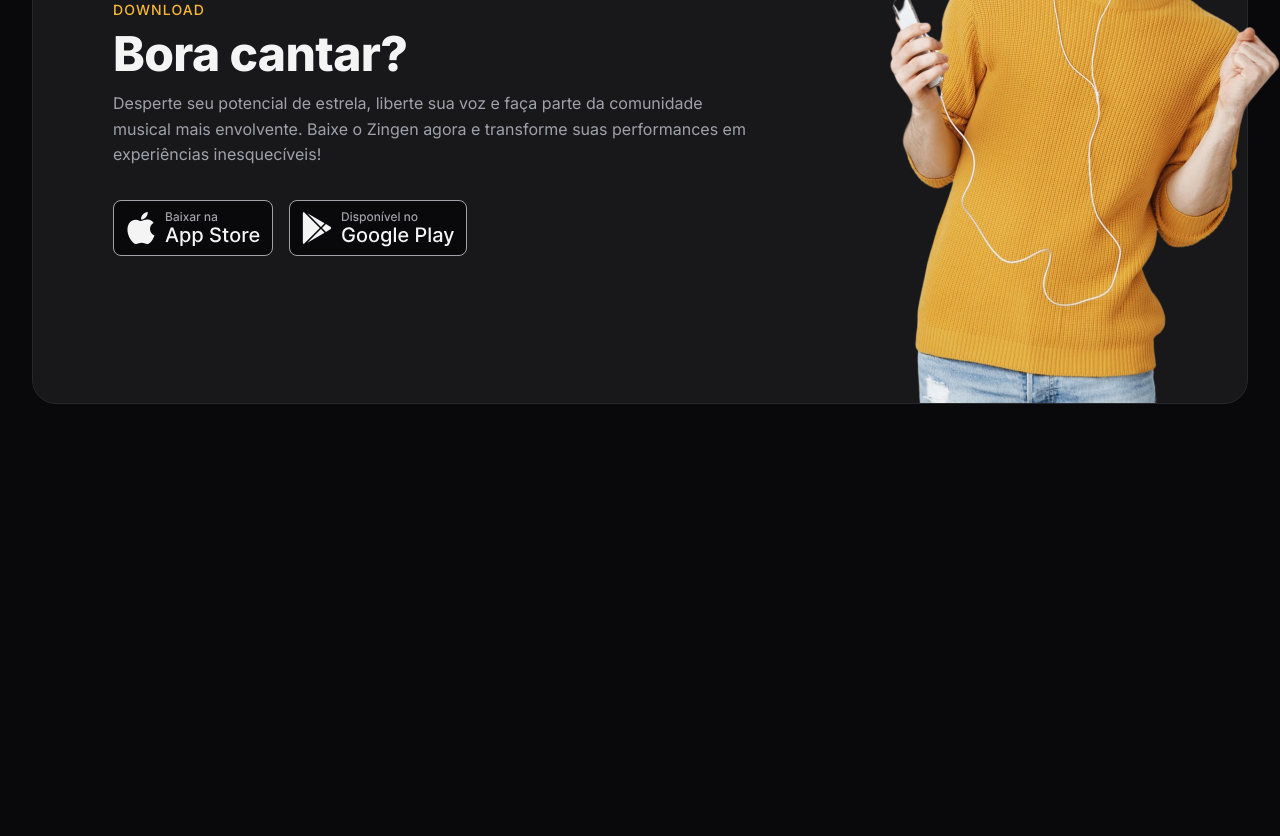
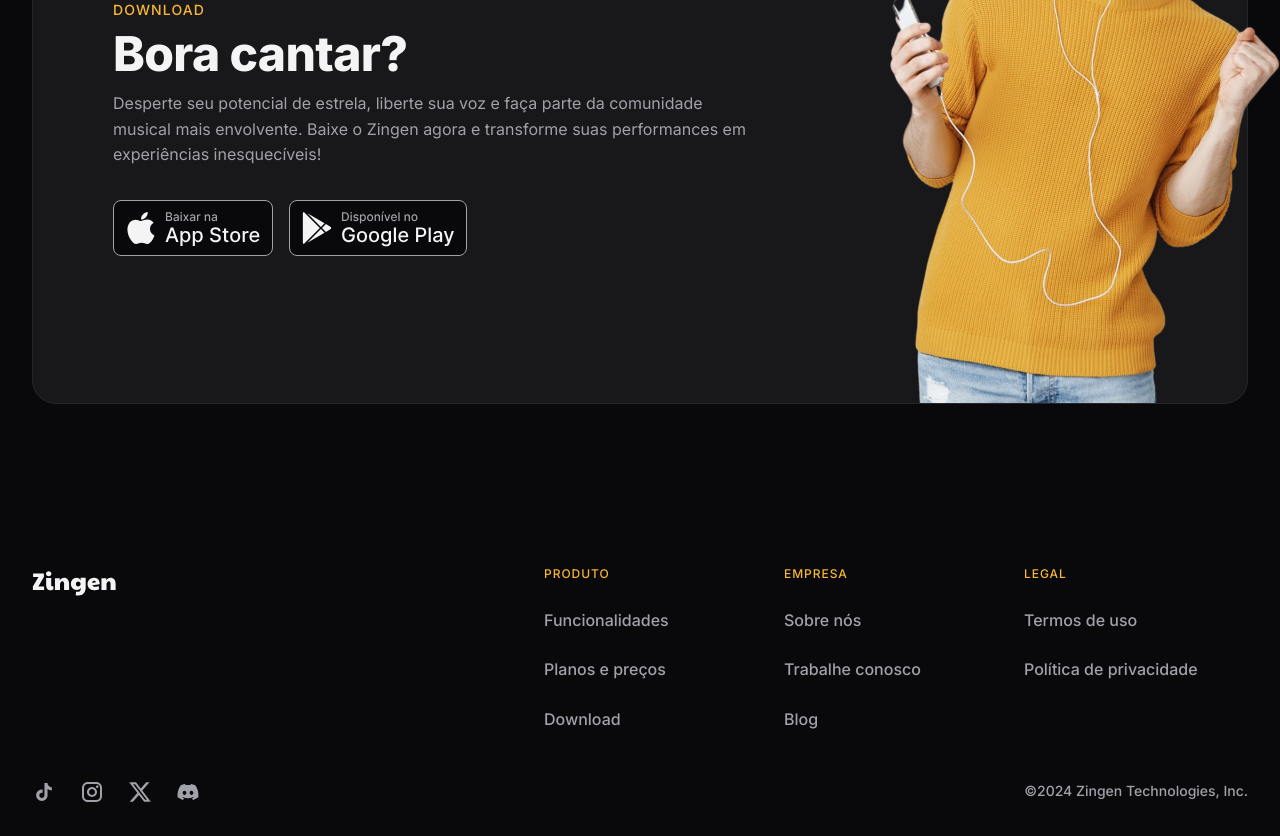
Before and after one commit to ruhancmendes/Projeto-Zingen, a plain HTML site: page index.html in a window 1280 px wide. Shown: the part 3769-4605 px from the top of the page. Before the commit the page ends 4253 px from the top, so only its background shows below. Drawn offline with Linux system fonts and the light colour scheme.

Commit message:
add footer

```diff
--- a/index.html
+++ b/index.html
@@ -52,48 +52,83 @@
             <strong>Conheça o app</strong>
             <h2>O aplicativo perfeito para aprender a cantar</h2>
           </header>
-          <p>Nosso algoritmo de Inteligência Artificial permite remover a voz original e manter as melodias das músicas. Dessa forma, temos o maior repertório musical para Karaokê! Além disso, ao cantar, sua voz e afinação é comparada pelo algoritmo permitindo uma avaliação precisa da sua performance te ajudando a melhorar seu canto. </p>
+          <p>
+            Nosso algoritmo de Inteligência Artificial permite remover a voz
+            original e manter as melodias das músicas. Dessa forma, temos o
+            maior repertório musical para Karaokê! Além disso, ao cantar, sua
+            voz e afinação é comparada pelo algoritmo permitindo uma avaliação
+            precisa da sua performance te ajudando a melhorar seu canto.
+          </p>
         </div>
         <div>
-          <img class="desktop-only" src="assets/smartphones.png">
+          <img class="desktop-only" src="assets/smartphones.png" />
         </div>
       </div>
     </section>
     <section id="features">
       <div class="cards container py-xl grid gap-1.5">
         <div class="card py-lg px-lg">
-          <img src="assets/icons/MagicWand.svg">
+          <img src="assets/icons/MagicWand.svg" />
           <h3>A maior biblioteca de músicas de Karaokê!</h3>
-          <p>Nossa IA remove a voz de qualquer música e a deixa pronta pra cantar, num passe de mágica!</p>
+          <p>
+            Nossa IA remove a voz de qualquer música e a deixa pronta pra
+            cantar, num passe de mágica!
+          </p>
         </div>
         <div class="card py-lg px-lg">
           <div>
-            <img src="assets/icons/GameController.svg">
+            <img src="assets/icons/GameController.svg" />
             <h3>Experiência gamificada</h3>
-            <p>Sua performance é pontuada de acordo com nosso algoritmo ultra preciso. Desafie-se, ganhe reconhecimento e comemore sua evolução!</p>
+            <p>
+              Sua performance é pontuada de acordo com nosso algoritmo ultra
+              preciso. Desafie-se, ganhe reconhecimento e comemore sua evolução!
+            </p>
           </div>
-          <img class="desktop-only" src="assets/Tela 2.png" alt="imagem do app no celular">
+          <img
+            class="desktop-only"
+            src="assets/Tela 2.png"
+            alt="imagem do app no celular"
+          />
         </div>
         <div class="card py-lg px-lg">
-          <img src="assets/icons/MicrophoneStage.svg">
+          <img src="assets/icons/MicrophoneStage.svg" />
           <h3>Grave suas performances</h3>
-          <p>Seja para compartilhar com os amigos ou para acompanhar sua evolução, nosso recurso de gravação de áudio e vídeo permite que você aproveite a experiência ao máximo! </p>
+          <p>
+            Seja para compartilhar com os amigos ou para acompanhar sua
+            evolução, nosso recurso de gravação de áudio e vídeo permite que
+            você aproveite a experiência ao máximo!
+          </p>
         </div>
         <div class="card py-lg px-lg">
           <div>
-            <img src="assets/icons/UsersThree.svg">
+            <img src="assets/icons/UsersThree.svg" />
             <h3>Compartilhe com a comunidade</h3>
-            <p>Compartilhe suas gravações com a comunidade, interaja e explore a performance vocal de outras pessoas no seu feed!</p>
+            <p>
+              Compartilhe suas gravações com a comunidade, interaja e explore a
+              performance vocal de outras pessoas no seu feed!
+            </p>
           </div>
-          <img class="desktop-only" src="assets/Tela 1.png" alt="imagem do app no celular">
+          <img
+            class="desktop-only"
+            src="assets/Tela 1.png"
+            alt="imagem do app no celular"
+          />
         </div>
         <div class="card py-lg px-lg">
           <div>
-            <img src="assets/icons/MusicNotes.svg">
+            <img src="assets/icons/MusicNotes.svg" />
             <h3>Letras em tempo-real</h3>
-            <p>Nunca perca o ritmo com as letras das músicas sincronizadas e exibidas em tempo real. Você também pode ativar a voz original da música para ajudar.</p>
+            <p>
+              Nunca perca o ritmo com as letras das músicas sincronizadas e
+              exibidas em tempo real. Você também pode ativar a voz original da
+              música para ajudar.
+            </p>
           </div>
-          <img class="desktop-only" src="assets/Tela 3.png" alt="imagem do app no celular">
+          <img
+            class="desktop-only"
+            src="assets/Tela 3.png"
+            alt="imagem do app no celular"
+          />
         </div>
       </div>
     </section>
@@ -108,7 +143,11 @@
             <h3>Básico</h3>
             <p>Baixe o app e comece a cantar agora mesmo!</p>
             <zin-pricing>Grátis</zin-pricing>
-            <a href="#download" class="btn btn-md" aria-label="Baixar agora"></a>
+            <a
+              href="#download"
+              class="btn btn-md"
+              aria-label="Baixar agora"
+            ></a>
             <div class="separator"></div>
             <ul role="list" class="grid gap-1">
               <li>Com anúncios</li>
@@ -116,7 +155,6 @@
               <li>Cante apenas as músicas disponíveis no plano gratuito</li>
             </ul>
           </div>
-
 
           <div class="premium">
             <div class="card py-lg px-lg">
@@ -138,7 +176,11 @@
             <h3>Família</h3>
             <p>Para aquelas famílias que adoram se reunir pra cantar</p>
             <zin-pricing>R$ 21,90<small>/mês por pessoa</small> </zin-pricing>
-            <a href="#download" class="btn btn-md" aria-label="Assinar agora"></a>
+            <a
+              href="#download"
+              class="btn btn-md"
+              aria-label="Assinar agora"
+            ></a>
             <div class="separator"></div>
             <ul role="list" class="grid gap-1">
               <li>Sem interrupção de anúncios</li>
@@ -146,6 +188,7 @@
               <li>Cante todas as músicas da biblioteca</li>
             </ul>
             <small>Mínimo de 4 pessoas no plano família.</small>
+          </div>
         </div>
       </div>
     </section>
@@ -159,21 +202,84 @@
             </header>
 
             <p>
-              Desperte seu potencial de estrela, liberte sua voz e faça parte da comunidade musical mais envolvente. Baixe o Zingen agora e transforme suas performances em experiências inesquecíveis!
+              Desperte seu potencial de estrela, liberte sua voz e faça parte da
+              comunidade musical mais envolvente. Baixe o Zingen agora e
+              transforme suas performances em experiências inesquecíveis!
             </p>
 
             <div class="buttons flex gap-1">
               <a href="#">
-                <img src="assets/icons/applestore-btn.svg" alt="Baixar da apple store">
+                <img
+                  src="assets/icons/applestore-btn.svg"
+                  alt="Baixar da apple store"
+                />
               </a>
               <a href="#">
-                <img src="assets/icons/playstore-btn.svg" alt="Baixar da play store">
+                <img
+                  src="assets/icons/playstore-btn.svg"
+                  alt="Baixar da play store"
+                />
               </a>
             </div>
           </div>
-          <img src="assets/rapaz-ouvindo-musica-com-fones-de-ouvido-e-cantando-no-aplicativo-de-karaoke-removebg 1.png" alt="rapaz ouvindo musica com fones de ouvido e cantando no aplicativo dee karaoke">
+          <img
+            src="assets/rapaz-ouvindo-musica-com-fones-de-ouvido-e-cantando-no-aplicativo-de-karaoke-removebg 1.png"
+            alt="rapaz ouvindo musica com fones de ouvido e cantando no aplicativo dee karaoke"
+          />
         </div>
       </div>
     </section>
+    <footer>
+      <div class="container py-xl grid">
+        <section class="grid top">
+          <img src="assets/logo.svg" alt="" />
+
+          <nav class="even-columns">
+            <ul role="list" class="grid gap-1.5">
+              <li class="title">Produto</li>
+              <li>
+                <a href="#features">Funcionalidades</a>
+              </li>
+              <li>
+                <a href="#pricing">Planos e preços</a>
+              </li>
+              <li>
+                <a href="#download">Download</a>
+              </li>
+            </ul>
+            <ul role="list" class="grid gap-1.5">
+              <li class="title">Empresa</li>
+              <li>
+                <a href="#about">Sobre nós</a>
+              </li>
+              <li>
+                <a href="#">Trabalhe conosco</a>
+              </li>
+              <li>
+                <a href="#">Blog</a>
+              </li>
+            </ul>
+            <ul role="list" class="grid gap-1.5">
+              <li class="title">Legal</li>
+              <li>
+                <a href="#">Termos de uso</a>
+              </li>
+              <li>
+                <a href="#">Política de privacidade</a>
+              </li>
+            </ul>
+          </nav>
+        </section>
+        <section class="bottom flex gap-1.5">
+          <div class="flex gap-1.5">
+            <a href="#" class="social" aria-label="tiktok"></a>
+            <a href="#" class="social" aria-label="instagram"></a>
+            <a href="#" class="social" aria-label="twitter"></a>
+            <a href="#" class="social" aria-label="discord"></a>
+          </div>
+          <span class="copy">©2024 Zingen Technologies, Inc.</span>
+        </section>
+      </div>
+    </footer>
   </body>
 </html>
--- /dev/null
+++ b/styles/footer.css
@@ -0,0 +1,59 @@
+footer{
+    color: var(--text-color-secondary);
+    font-weight: var(--fw-md);
+
+    & .container{
+        padding-inline: 3rem;
+    }
+
+    & .container,
+    & .top{
+        gap: 3rem;
+    }
+
+    & nav.eveen-columns{
+        gap: 4rem;
+    }
+
+    & .top ul{
+        align-content: start;
+    }
+
+    & .title{
+        font-size: 0.75rem;
+        letter-spacing: 0.08em;
+        text-transform: uppercase;
+        color: var(--brand-color-primary);
+    }
+
+    & .bottom{
+        flex-wrap: wrap;
+
+        & > div{
+            margin-right: auto;
+        }
+
+        & span{
+            font-size: .875rem;
+        }
+    }
+
+    @media (width >= 80em){
+        .container {
+            padding-inline: 0;
+            padding-bottom: 2rem;
+        }
+
+        & .top{
+            grid-template-columns: auto 1fr;
+
+            & nav{
+                margin-left: auto;
+
+                & ul{
+                    width: 14rem;
+                }
+            }
+        }
+    }
+}
--- a/styles/global.css
+++ b/styles/global.css
@@ -47,6 +47,8 @@ html {
   color: var(--text-color-primary);
 
   overflow-x: hidden;
+
+  scroll-behavior: smooth;
 }
 body {
   background-color: var(--bg-color);
--- a/styles/index.css
+++ b/styles/index.css
@@ -10,3 +10,4 @@
 @import url(features.css) (width >= 80rem);
 @import url(pricing.css);
 @import url(download.css);
+@import url(footer.css);
```
Lines whose indentation alone changed are shown as unchanged.
